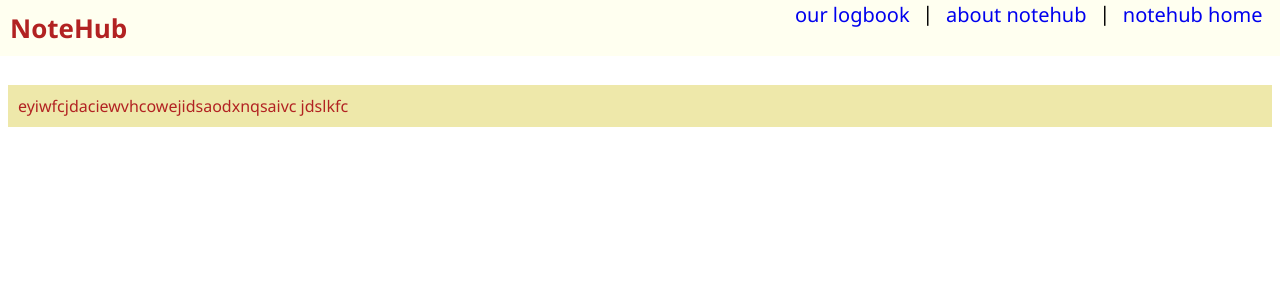
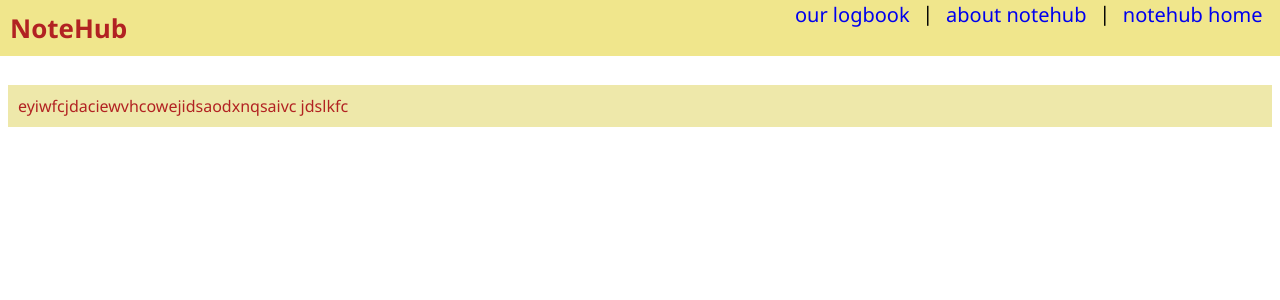
Before and after one commit to ISProject-NoteHub/NoteHub, a PHP site: page / in a window 1280 px wide. Shown: the top 300 px of the page. Run offline with PHP 8.4, Linux system fonts and the light colour scheme.

Commit message:
Update styling.css

```diff
--- a/styling.css
+++ b/styling.css
@@ -4,7 +4,7 @@ body {
 }
 
 #Page-Header {
-  background-color: ivory; color: firebrick;
+  background-color: khaki; color: firebrick;
   font-size: 26px; font-weight: bold;
   padding: 10px;
   left: 0; top: 0;
```
